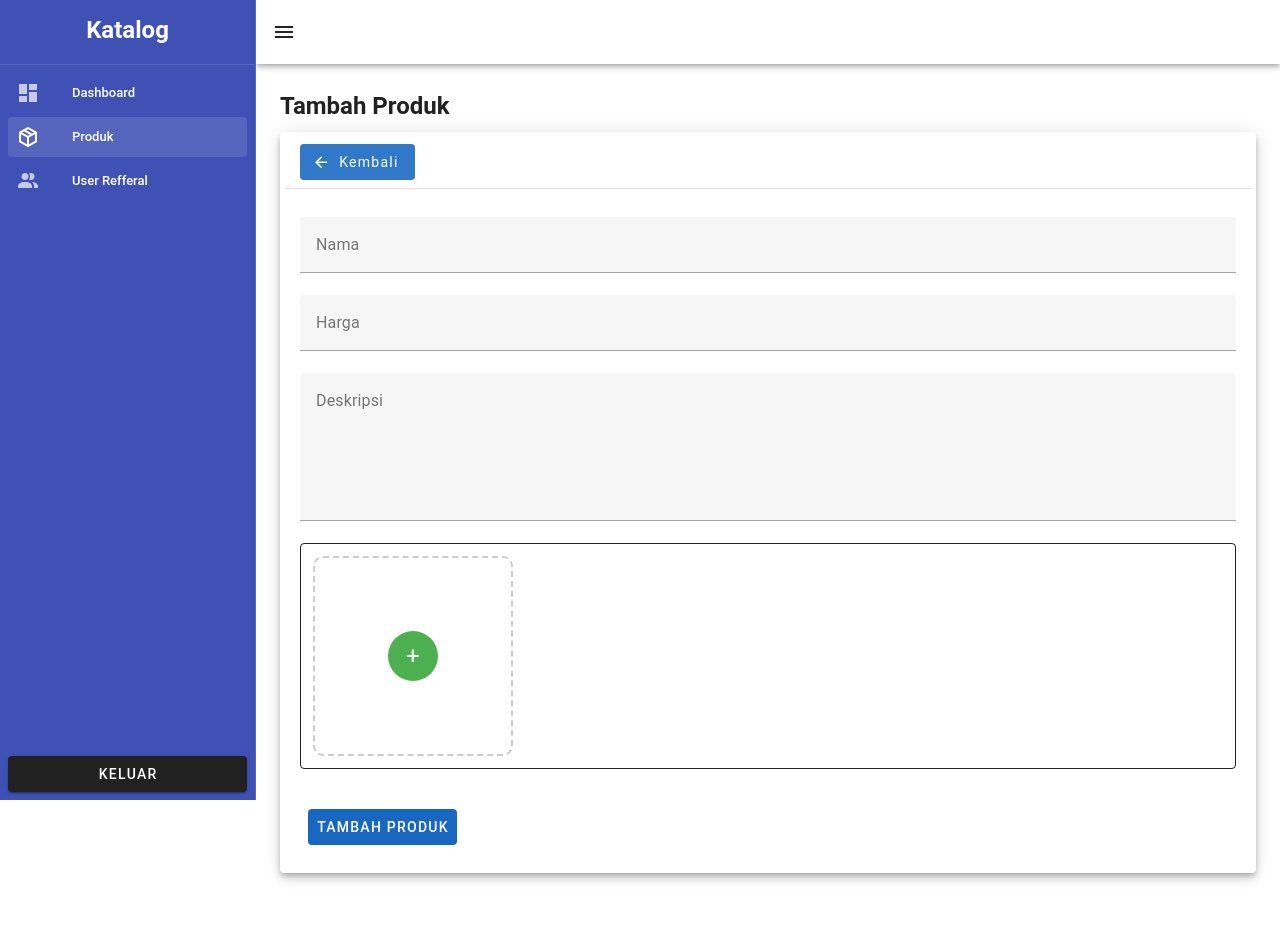
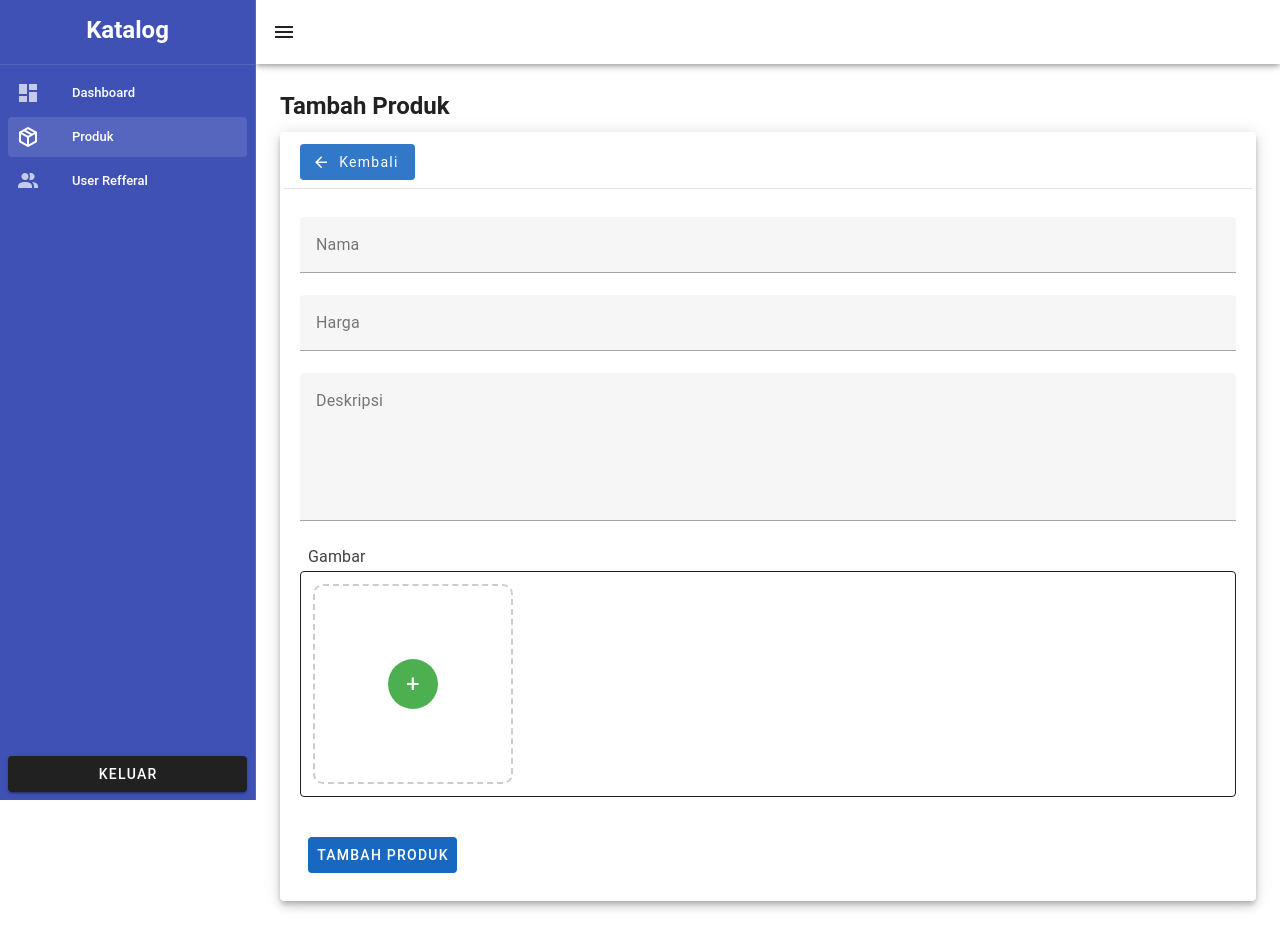
Before and after one commit to syahrulUlum/vue-catalog, a Vue app: page /admin/product/create in a window 1280 px wide. Before the commit the page ends 897 px from the top, so only its background shows below. Built offline with nearby package versions, Linux system fonts and the light colour scheme.

Commit message:
update create produk: add text Gambar

```diff
--- a/src/pages/admin/product/ProductCreate.vue
+++ b/src/pages/admin/product/ProductCreate.vue
@@ -20,6 +20,7 @@
                     label="Deskripsi" required @blur="v$.description.$touch"
                     @input="v$.description.$touch"></v-textarea>
 
+                <p class="text-subtitle-1 ms-2 text-grey-darken-3">Gambar</p>
                 <v-card variant="outlined" class="pa-3" :color="v$.images.$errors.length > 0 ? 'red-darken-4' : ''">
                     <FileUpload @update-files="handleUpdatedFiles" />
                 </v-card>
@@ -40,7 +41,7 @@
 import MainLayout from '@/layouts/MainLayout.vue';
 import useVuelidate from '@vuelidate/core';
 import { numeric, required } from "@vuelidate/validators";
-import { nextTick, reactive, ref } from 'vue';
+import { reactive, ref } from 'vue';
 import { collection, addDoc, serverTimestamp } from 'firebase/firestore';
 import { db, storage } from "@/firebaseConfig";
 import { ref as storageRef, uploadBytes, getDownloadURL } from 'firebase/storage';
```
